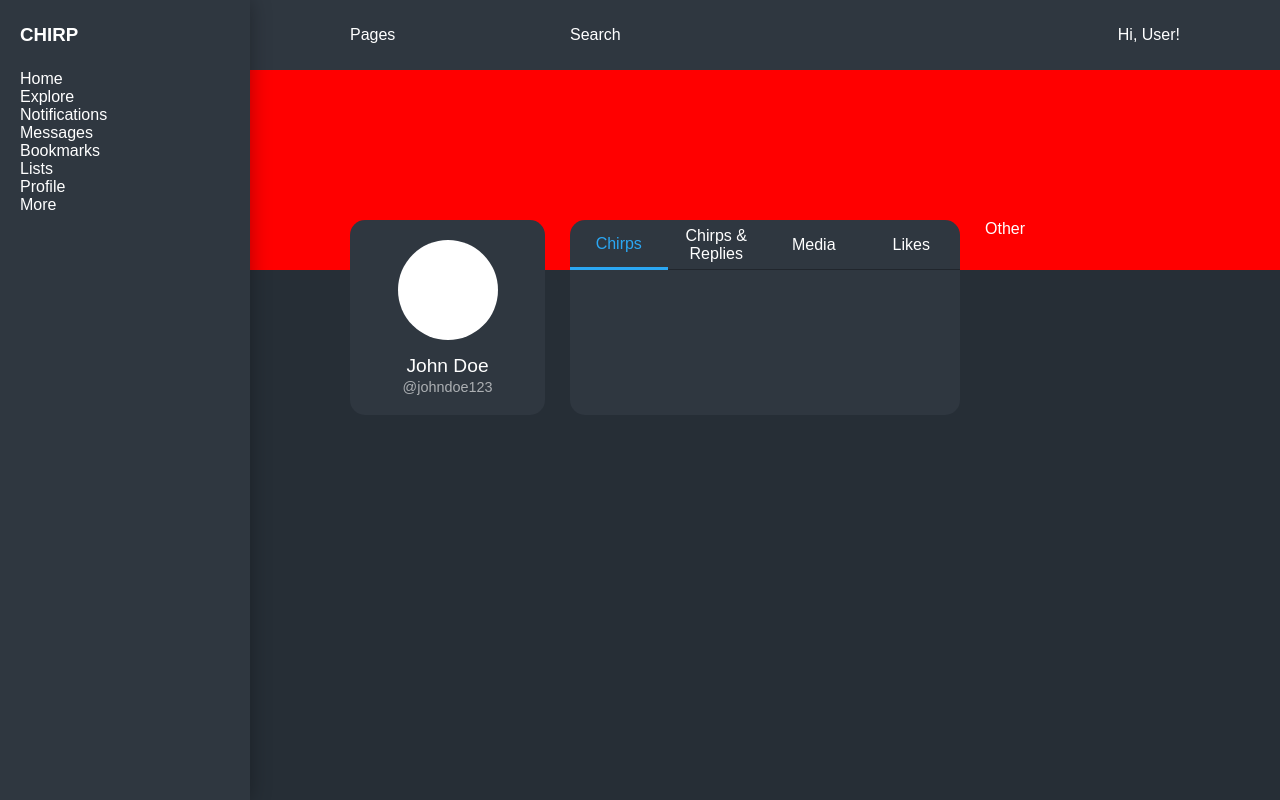
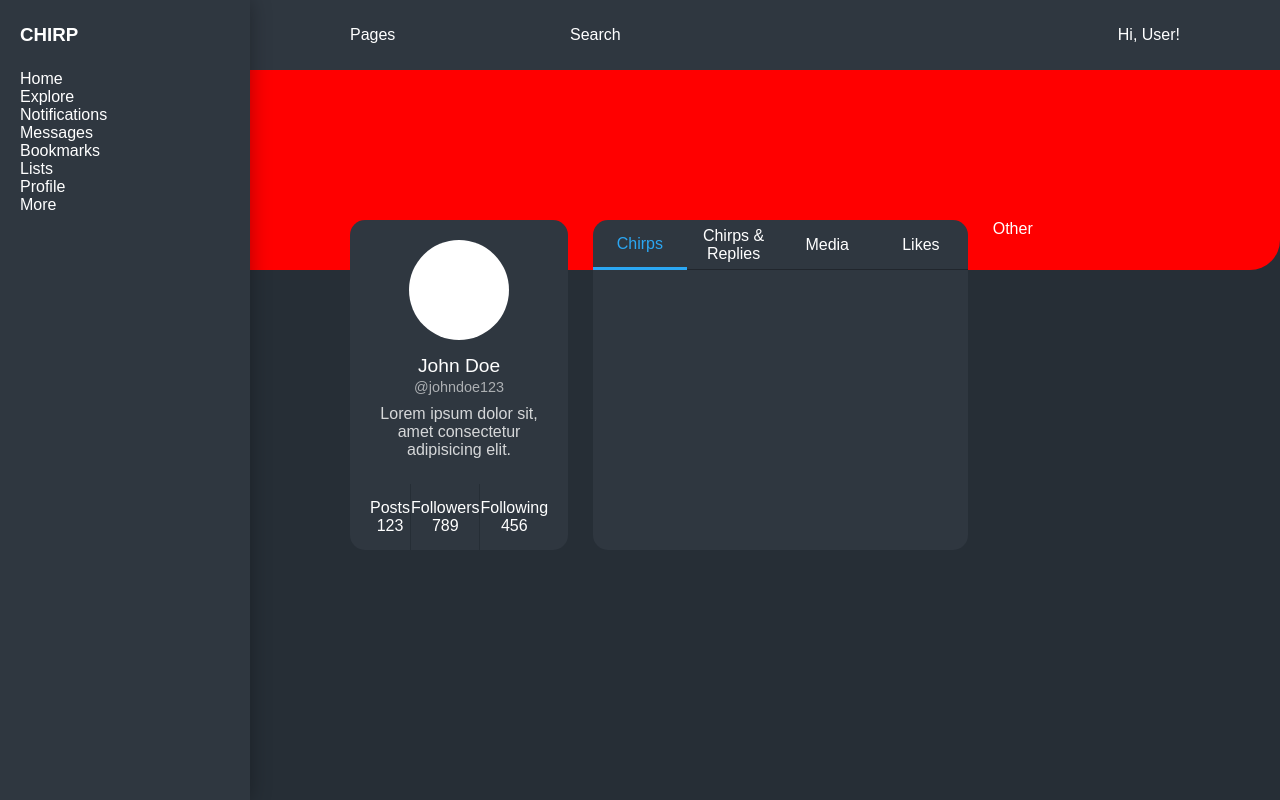
Before and after one commit to Elli83/Chirp, a React (Create React App) app in the folder client/: page / in a window 1280 px wide. Built offline with nearby package versions, Linux system fonts and the light colour scheme.

Commit message:
added more user info

```diff
--- a/client/src/pages/profile/Profile.js
+++ b/client/src/pages/profile/Profile.js
@@ -12,6 +12,24 @@ export default function Profile() {
 						<div id='photo'></div>
 						<span id='name'>John Doe</span>
 						<span id='username'>@johndoe123</span>
+						<span id='bio'>
+							Lorem ipsum dolor sit, amet consectetur adipisicing elit.
+						</span>
+
+						<div id='stats'>
+							<div className='stat'>
+								<span className='title'>Posts</span>
+								<span className='number'>123</span>
+							</div>
+							<div className='stat'>
+								<span className='title'>Followers</span>
+								<span className='number'>789</span>
+							</div>
+							<div className='stat'>
+								<span className='title'>Following</span>
+								<span className='number'>456</span>
+							</div>
+						</div>
 					</div>
 				</div>
 				<div id='posts'>
--- a/client/src/pages/profile/profile.scss
+++ b/client/src/pages/profile/profile.scss
@@ -6,6 +6,7 @@
 		height: 200px;
 		background: red;
 		display: block;
+		border-bottom-right-radius: 30px;
 	}
 
 	.cols {
@@ -26,7 +27,8 @@
 				border-radius: 15px;
 				align-items: center;
 				background: var(--bg-secondary);
-				padding: 20px 0px;
+				padding: 20px 20px;
+				text-align: center;
 
 				#photo {
 					width: 100px;
@@ -44,6 +46,31 @@
 					font-size: 0.9rem;
 					opacity: 0.6;
 					margin-top: 2px;
+				}
+
+				#bio {
+					opacity: 0.8;
+					margin-top: 10px;
+				}
+
+				#stats {
+					display: flex;
+					flex-direction: row;
+					width: 100%;
+					margin-top: 25px;
+
+					.stat {
+						flex: 1;
+						display: flex;
+						flex-direction: column;
+						margin-bottom: -20px;
+						padding-bottom: 15px;
+						padding-top: 15px;
+
+						&:not(:last-child) {
+							border-right: 1px solid var(--bg-primary);
+						}
+					}
 				}
 			}
 		}
```
